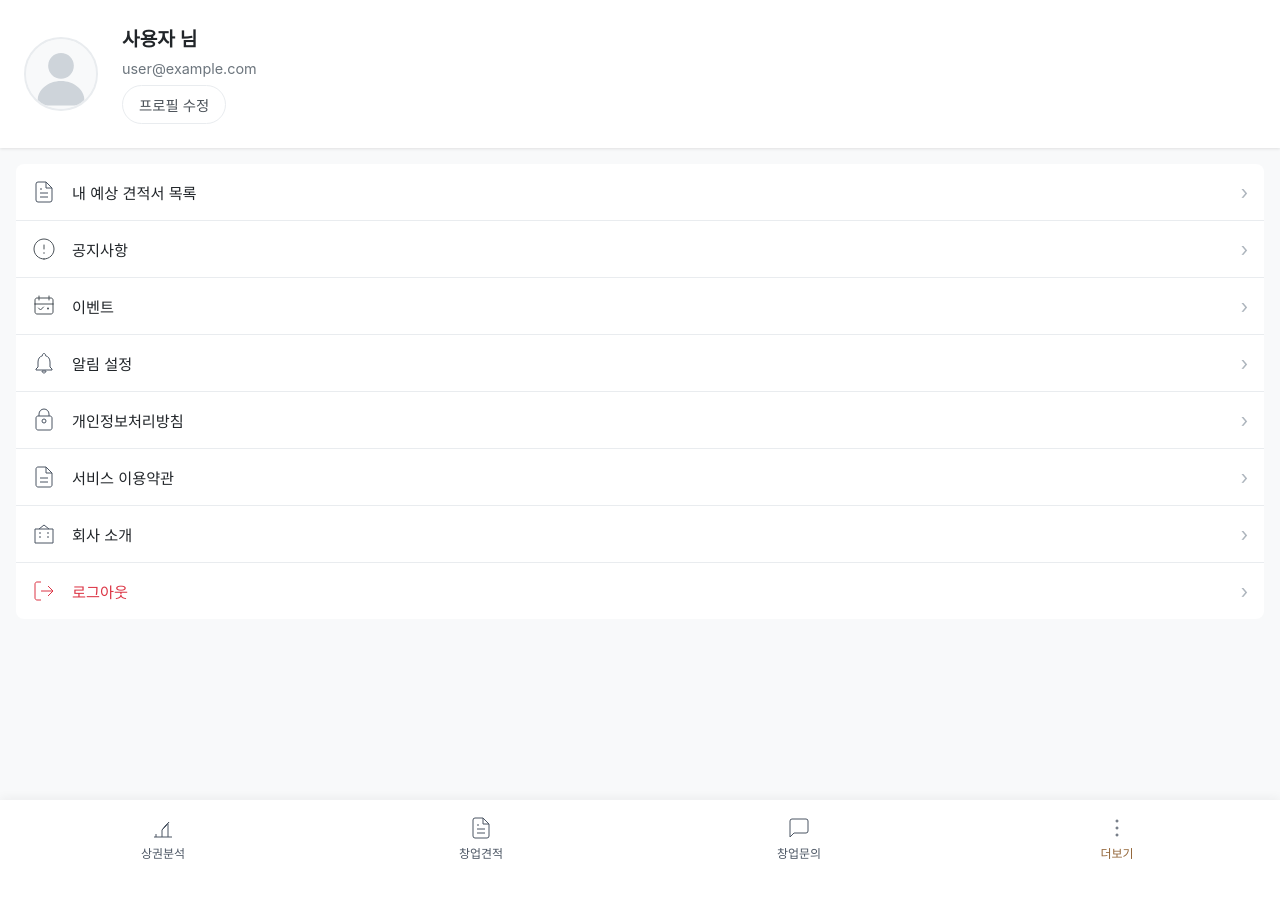
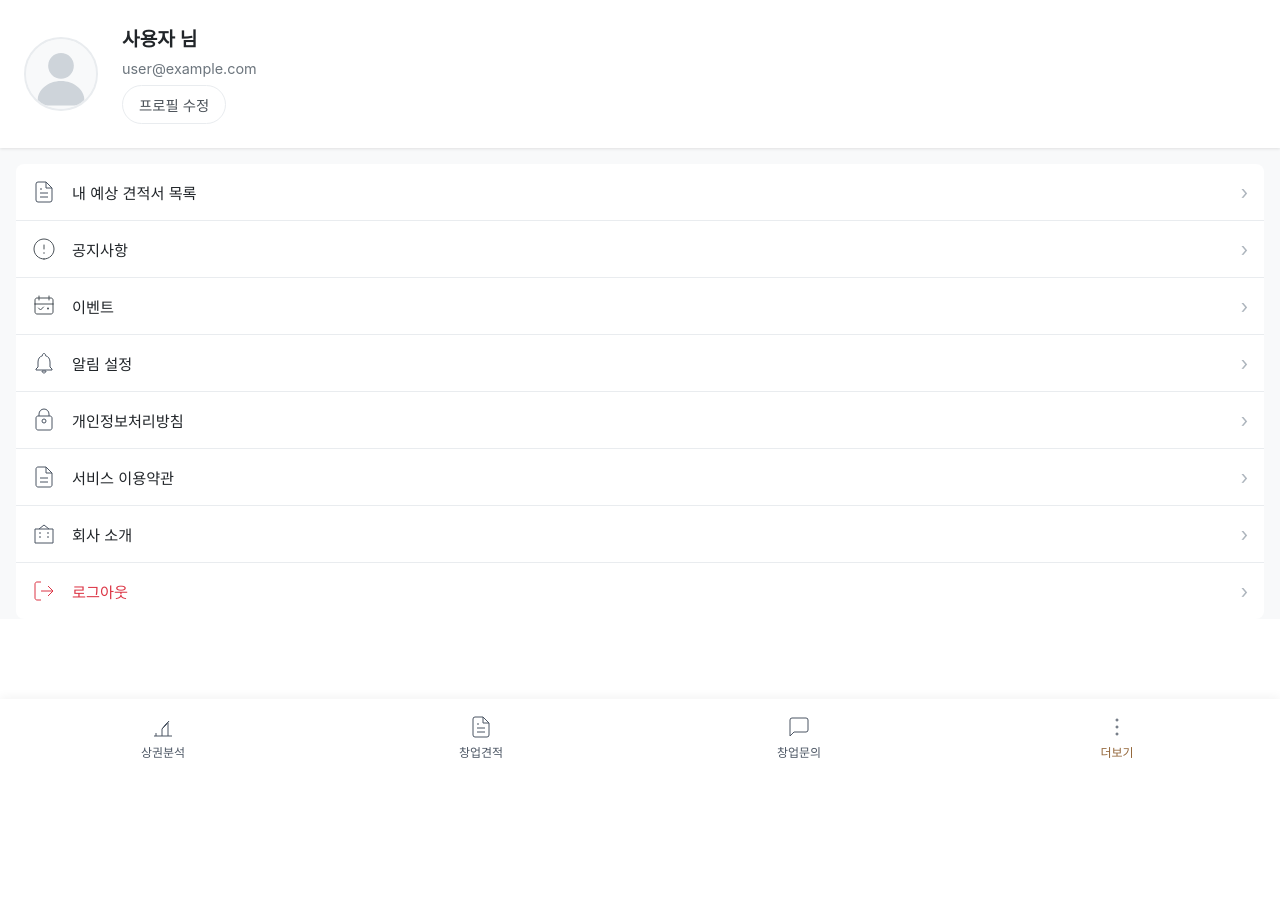
Before and after one commit to CafeMakerV2/cafemaker_fe_demo, a Next.js app: page /more in a window 1280 px wide. Shown: the top 898 px of the page. After the commit the page ends 800 px from the top, so only its background shows below. Built offline with nearby package versions, Linux system fonts and the light colour scheme; a web font is replaced by a local one.

Commit message:
init: 이슈 템플릿

```diff
--- a/app/more/page.tsx
+++ b/app/more/page.tsx
@@ -9,7 +9,7 @@ const Container = styled.div`
   display: flex;
   flex-direction: column;
   background-color: #f8f9fa;
-  min-height: 100vh;
+  //min-height: 100vh;
 `;
 
 const ProfileSection = styled.div`
@@ -118,7 +118,7 @@ const ArrowIcon = styled.span`
 
 export default function MorePage() {
   return (
-    <MobileLayout>
+    <MobileLayout showHomeBar={true}>
       <Container>
         <ProfileSection>
           <ProfileImage>
```
